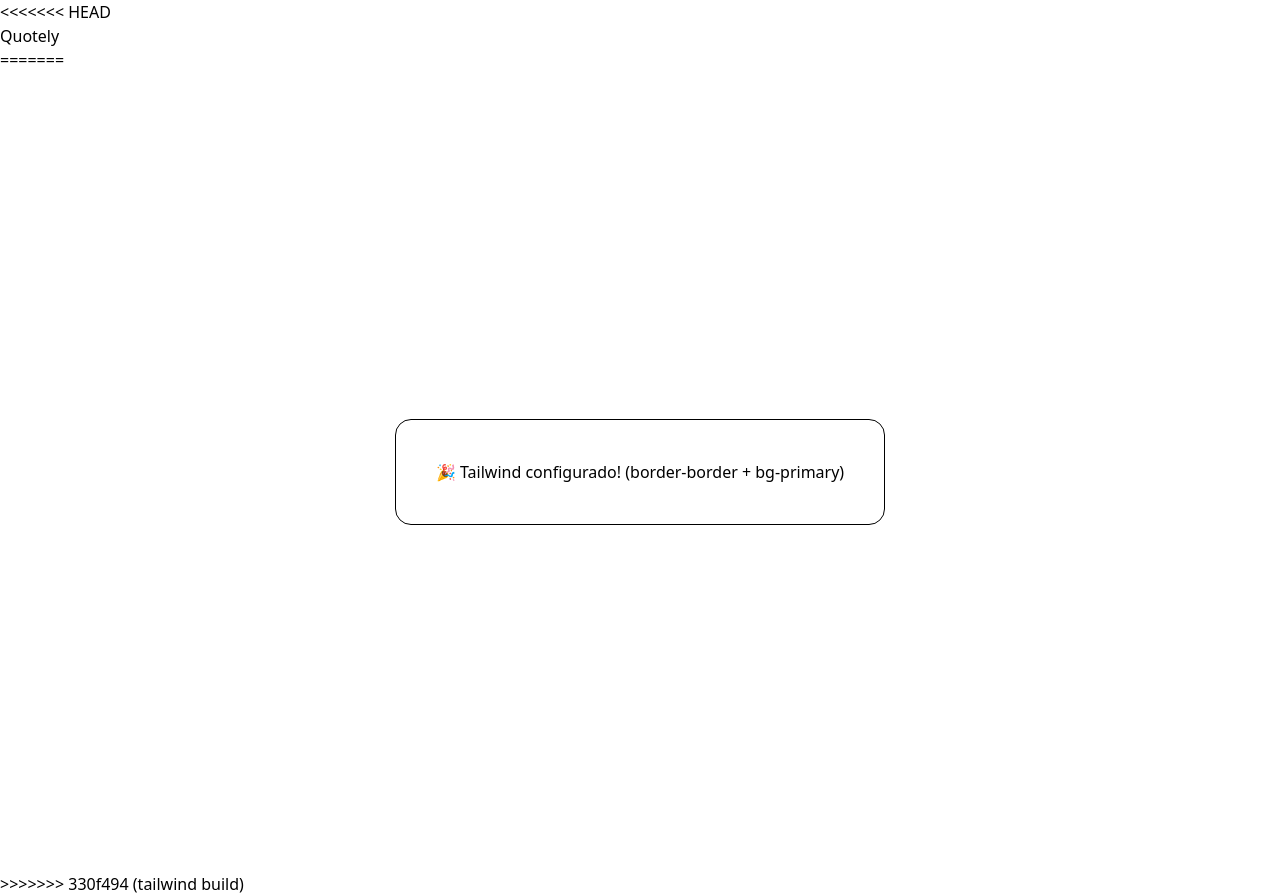
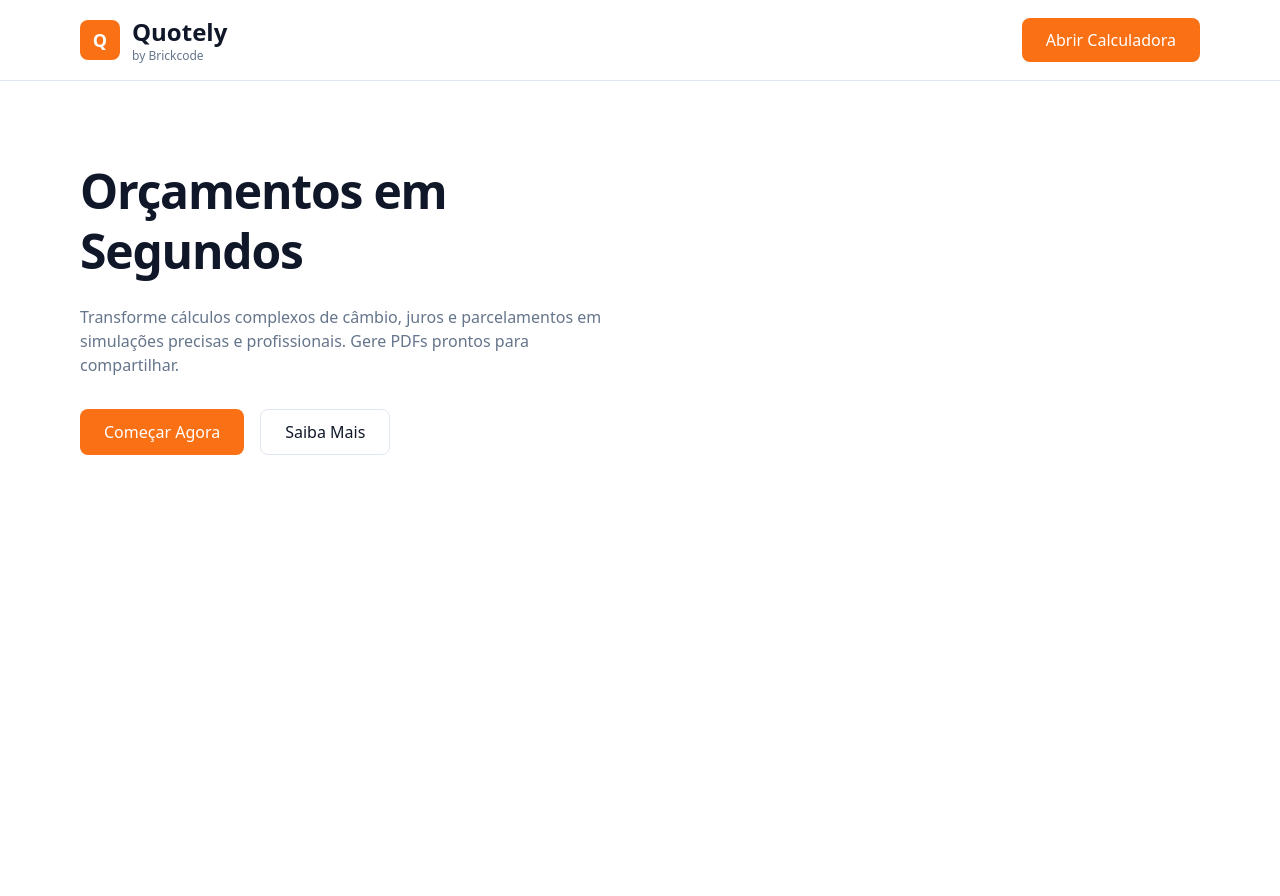
Before and after one commit to emanuelrferreira/quotely, a website: page index.html in a window 1280 px wide. After the commit the page ends 800 px from the top, so only its background shows below. Drawn offline with nearby package versions, Linux system fonts and the light colour scheme.

Commit message:
build: hero section e ajustes de botões

```diff
--- a/index.html
+++ b/index.html
@@ -4,34 +4,40 @@
 <head>
     <meta charset="UTF-8">
     <meta name="viewport" content="width=device-width, initial-scale=1">
-    <link rel="stylesheet" href="./dist/output.css"/>
-    <script src="https://cdn.jsdelivr.net/npm/@tailwindcss/browser@4"></script>
+    <link rel="stylesheet" href="./dist/output.css" />
     <title>Quotely</title>
-    <!-- <link href="https://cdn.jsdelivr.net/npm/bootstrap@5.3.8/dist/css/bootstrap.min.css" rel="stylesheet" integrity="sha384-sRIl4kxILFvY47J16cr9ZwB07vP4J8+LH7qKQnuqkuIAvNWLzeN8tE5YBujZqJLB" crossorigin="anonymous"> -->
-    <link rel="stylesheet" href="styles.css">
 </head>
-<<<<<<< HEAD
+<body class="bg-background text-foreground">
+<header class="border-b border-border bg-background">
+    <div class="max-w-6xl mx-auto px-4 py-4 flex items-center justify-between">
+    <a href="./index.html" class="flex items-center gap-3">
+        <div class="flex items-center gap-3">
+            <div class="w-10 h-10 rounded-lg bg-primary text-primary-foreground flex items-center justify-center font-bold text-lg">Q</div>
+            <div>
+            <h1 class="text-2xl font-bold text-foreground">Quotely</h1>
+            <p class="text-xs text-muted-foreground">by Brickcode</p>
+            </div>
+        </div>
+    </a>
+    <nav class="flex items-center gap-4">
+        <a href="./calculadora.html" class="btn btn-primary btn-lg">Abrir Calculadora</a>
+    </nav>
+    </div>
+</header>
+<section class="max-w-6xl mx-auto px-4 py-20">
+    <div class="grid md:grid-cols-2 gap-12 items-center">
+        <div id="hero-left-box">
+            <h2 class="text-5xl font-bold text-foreground mb-6 leading-tight tracking-tight">Orçamentos em Segundos</h2>
+            <p class="text-x1 text-muted-foreground mb-8">Transforme cálculos complexos de câmbio, juros e parcelamentos em simulações precisas e profissionais. Gere PDFs prontos para compartilhar.</p>
+            <div class="flex gap-4">
+                <a href="./calculadora.html" class="btn btn-primary btn-lg">Começar Agora</a>
+                <a href="#features" class="btn btn-outline btn-lg">Saiba Mais</a>
+            </div>
+        </div>
+        <div id="hero-right-box">
 
-<body>
-
-    <header>
-        <nav class="navbar navbar-light bg-light">
-            <div class="container-fluid">
-                <a class="navbar-brand" href="#index.html">Quotely</a>
-            </div>
-        </nav>
-    </header>
-
-    <script src="https://cdn.jsdelivr.net/npm/bootstrap@5.3.8/dist/js/bootstrap.bundle.min.js" integrity="sha384-FKyoEForCGlyvwx9Hj09JcYn3nv7wiPVlz7YYwJrWVcXK/BmnVDxM+D2scQbITxI" crossorigin="anonymous"></script>
-
-=======
-<body class="">
-    <!-- header and navigation -->
-     <div class="min-h-screen bg-background text-foreground flex items-center justify-center">
-  <div class="p-10 rounded-2xl border border-border bg-primary text-primary-foreground">
-    🎉 Tailwind configurado! (border-border + bg-primary)
-  </div>
-</div>
->>>>>>> 330f494 (tailwind build)
+        </div>
+    </div>
+</section>
 </body>
 </html>
--- a/style/styles.css
+++ b/style/styles.css
@@ -1,16 +1,32 @@
-:root {
+@tailwind base;
+@tailwind components;
+@tailwind utilities;
+
+:root{
     --background: 0 0% 100%;
     --foreground: 222 47% 11%;
     --muted-foreground: 215 16% 47%;
     --border: 214 32% 91%;
-    --input: 214 32% 91%;
-    --ring: 215 20% 65%;
     --primary: 24 95% 53%;
     --primary-foreground: 0 0% 100%;
     --secondary: 222 89% 56%;
     --secondary-foreground: 0 0% 100%;
-    --destructive: 0 84% 60%;
-    --destructive-foreground: 0 0% 100%;
-    --accent: 222 14% 95%;
-    --accent-foreground: 222 47% 11%;
 }
+
+@layer components {
+    .btn {
+        @apply inline-flex items-center justify-center font-medium rounded-lg transition-colors;
+    }
+    .btn-lg {
+        @apply px-6 py-2.5 text-base;
+    }
+    .btn-primary {
+        @apply bg-primary text-primary-foreground hover:bg-primary/90 transition-colors;
+    }
+    .btn-outline {
+        @apply border border-border bg-transparent hover:border-muted-foreground;
+    }
+}
+
+
+html{ scroll-behavior:smooth; }
```
Also changed, not shown: dist/output.css, tailwind.config.js (line endings or trailing spaces).
